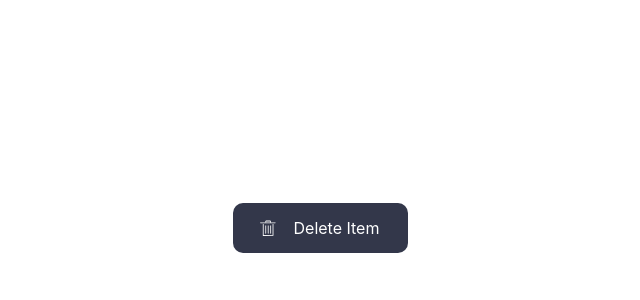
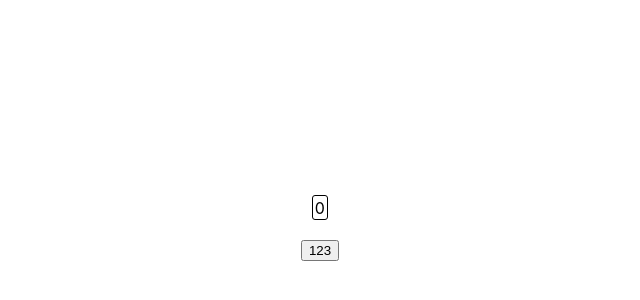
Before and after one commit to Skylerliutian/css-demos, a React (Create React App) app: page / in a window 1280 px wide. Shown: the part 172-472 px from the top of the page, without its empty margins (320-960 px from the left). Built offline with nearby package versions, Linux system fonts and the light colour scheme.

Commit message:
feat: add scrollnum component

```diff
--- a/src/components/index.js
+++ b/src/components/index.js
@@ -1,14 +1,23 @@
-import React from "react";
+import React, { useState } from "react";
 // import MagicLine from "./magicLine";
 import NavBar from "./navbar1";
 import DeleteButton from "./deleteButton";
 import ShakeEffect from "./shakeEffect";
+import ScrollNum from "./scrollNum";
 
 const Index = () => {
+  const [num, setNum] = useState(0);
   return (
     <>
       {/* <NavBar></NavBar> */}
-      <DeleteButton />
+      <ScrollNum num={num} />
+      <button
+        onClick={() => {
+          setNum(Math.floor(Math.random() * 10));
+        }}
+      >
+        123
+      </button>
       {/* <MagicLine /> */}
     </>
   );
--- /dev/null
+++ b/src/components/scrollNum.css
@@ -0,0 +1,71 @@
+.scroll-num {
+  height: 19px;
+  border: 1px solid black;
+  padding: 2px;
+  border-radius: 3px;
+  overflow: hidden;
+}
+.scroll-num ul {
+  padding: 0;
+  margin: 0;
+  list-style: none;
+  transform: translateY(calc(var(--i) * -10%));
+}
+
+.animate {
+  animation: move 0.5s linear infinite,
+    bounce-in-down 1s calc(var(--delay) * 1s) forwards;
+}
+.border-animate {
+  animation: enhance-bounce-in-down 1s calc(var(--delay) * 1s) forwards;
+}
+
+@keyframes move {
+  from {
+    transform: translateY(-90%);
+    /* filter: url(#blur); */
+  }
+  to {
+    transform: translateY(1%);
+    /* filter: url(#blur); */
+  }
+}
+@keyframes bounce-in-down {
+  from {
+    transform: translateY(calc(var(--i) * -10% - 7%));
+    filter: none;
+  }
+  25% {
+    transform: translateY(calc(var(--i) * -10% + 3%));
+  }
+  50% {
+    transform: translateY(calc(var(--i) * -10% - 1%));
+  }
+  70% {
+    transform: translateY(calc(var(--i) * -10% + 0.6%));
+  }
+  85% {
+    transform: translateY(calc(var(--i) * -10% - 0.3%));
+  }
+  to {
+    transform: translateY(calc(var(--i) * -10%));
+  }
+}
+
+@keyframes enhance-bounce-in-down {
+  25% {
+    transform: translateY(8%);
+  }
+  50% {
+    transform: translateY(-4%);
+  }
+  70% {
+    transform: translateY(2%);
+  }
+  85% {
+    transform: translateY(-1%);
+  }
+  to {
+    transform: translateY(0);
+  }
+}
--- /dev/null
+++ b/src/components/scrollNum.jsx
@@ -0,0 +1,37 @@
+import React, { useState, useEffect } from "react";
+import "./scrollNum.css";
+
+const ScrollNum = ({ num }) => {
+  const [showAnimate, setShowAnimate] = useState(true);
+  useEffect(() => {
+    setShowAnimate(true);
+    console.log(num);
+  }, [num]);
+  return (
+    <>
+      <divw
+        className={`scroll-num ${showAnimate ? "border-animate" : ""}`}
+        style={{ "--i": num, "--delay": 2 }}
+        onAnimationEnd={() => {
+          setShowAnimate(false);
+          console.log(num);
+        }}
+      >
+        <ul className={`${showAnimate ? "animate" : ""}`}>
+          <li>0</li>
+          <li>1</li>
+          <li>2</li>
+          <li>3</li>
+          <li>4</li>
+          <li>5</li>
+          <li>6</li>
+          <li>7</li>
+          <li>8</li>
+          <li>9</li>
+        </ul>
+      </divw>
+    </>
+  );
+};
+
+export default ScrollNum;
```
